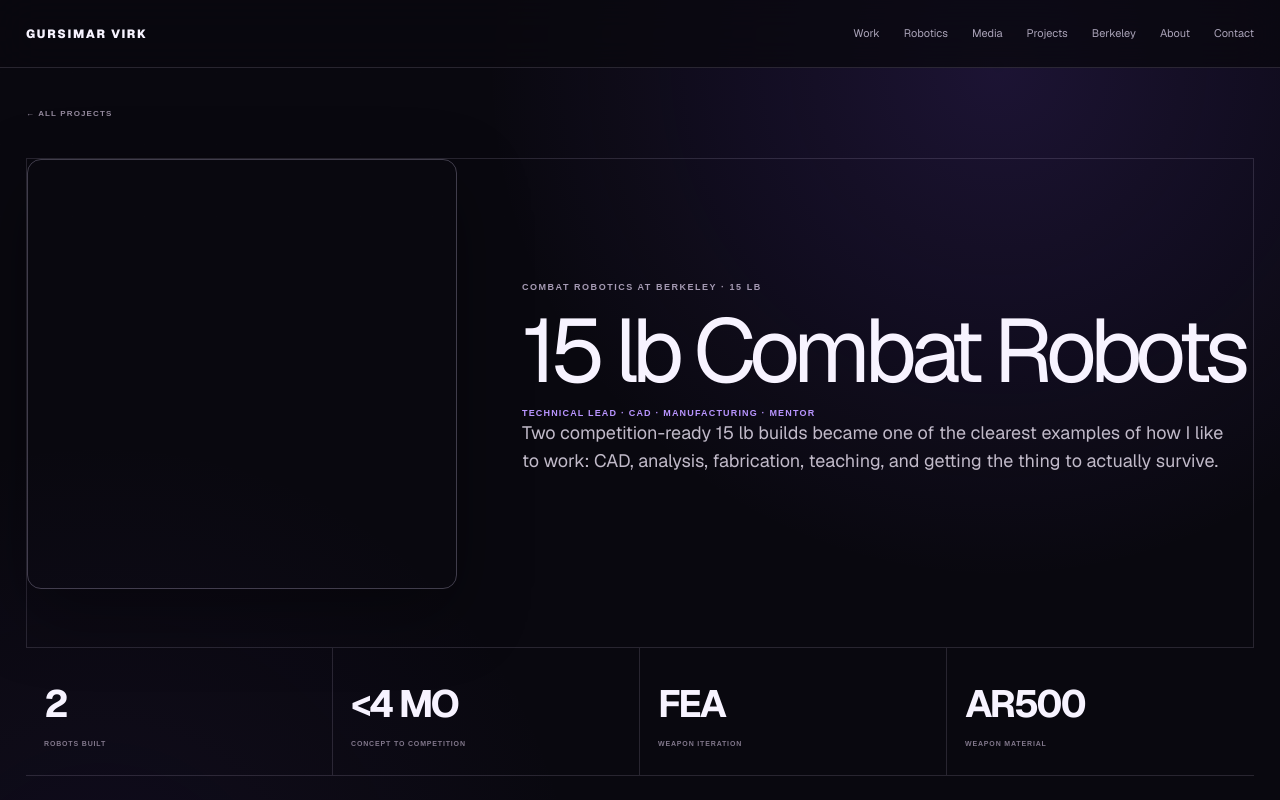
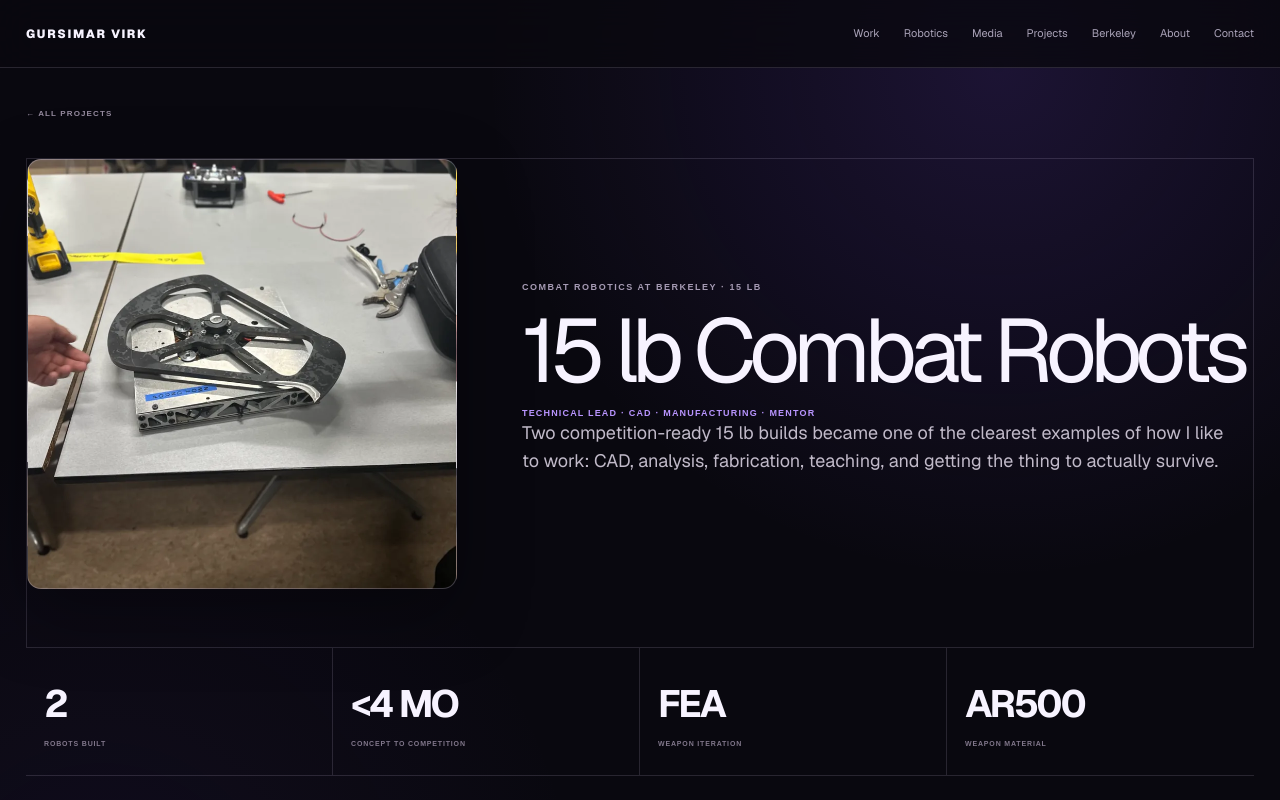
Before and after one commit to GursimarVirk/SimarWebsite, a Next.js app: page /projects/15-lb-combat-robots in a window 1280 px wide. Shown: the top 800 px of the page. Built offline with nearby package versions, Linux system fonts and the light colour scheme.

Commit message:
feat: use square project covers and restore original embeds

```diff
--- a/app/projects/[slug]/page.tsx
+++ b/app/projects/[slug]/page.tsx
@@ -1,6 +1,9 @@
 import type { Metadata } from "next";
+import type React from "react";
 import { notFound } from "next/navigation";
 import { legacyImage } from "../../legacy-image";
+import { LegacyEmbed } from "../../components/legacy-embed";
+import { legacyPages } from "../../legacy/legacy-data";
 
 const projects = {
   "30-lb-combat-robot": {
@@ -234,7 +237,7 @@ export default async function ProjectPage({ params }: { params: Promise<{ slug:
       </nav>
       <div className="page-width">
         <a className="detail-back" href="/#projects">← ALL PROJECTS</a>
-        <header className="detail-hero" style={{ backgroundImage: `linear-gradient(90deg,rgba(7,6,12,.98) 0%,rgba(7,6,12,.72) 52%,rgba(7,6,12,.30) 100%),url("${project.image ? legacyImage(project.image) : ""}")` }}>
+        <header className="detail-hero" style={{ "--detail-cover": `url("${project.image ? legacyImage(project.image) : ""}")` } as React.CSSProperties}>
           <div>
             <span className="section-label">{project.kicker}</span>
             <h1>{project.title}</h1>
@@ -249,6 +252,7 @@ export default async function ProjectPage({ params }: { params: Promise<{ slug:
           <section className="detail-main">
             {project.sections.map(([heading,body]) => <div className="detail-section" key={heading}><h2>{heading}</h2><p>{body}</p></div>)}
             {project.links.length > 0 && <div className="detail-links"><span className="section-label">DOCUMENTATION / LINKS</span>{project.links.map(([label,href]) => <a key={href} href={href} target="_blank" rel="noreferrer">{label} ↗</a>)}</div>}
+            {legacyPages[slug]?.embeds?.length ? <div className="detail-embeds"><span className="section-label">ORIGINAL EMBEDS</span>{legacyPages[slug].embeds.map((embed) => <LegacyEmbed key={embed.src} embed={embed}/>)}</div> : null}
           </section>
           <aside className="detail-side">
             <span className="section-label">KEEP EXPLORING</span>
```
